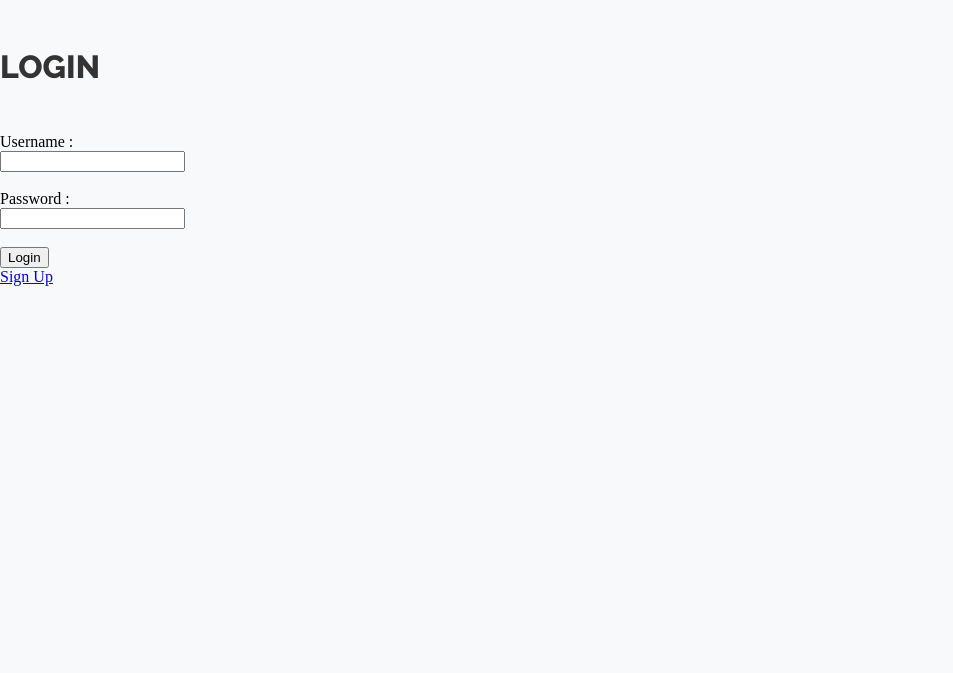
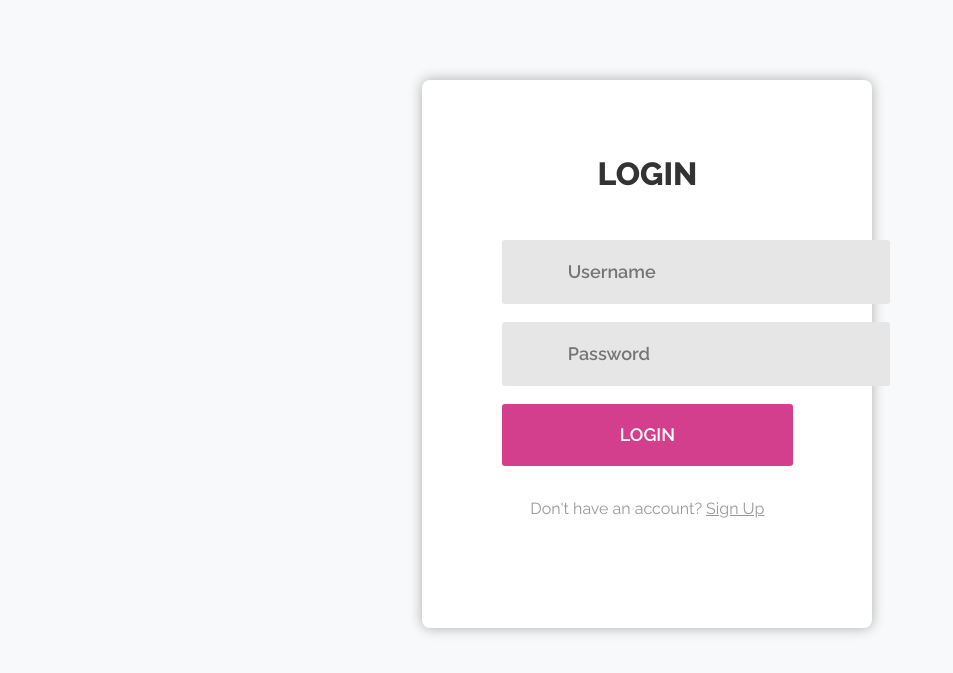
Before and after one commit to nafihabdussamad/Django, a Django app: page /members/ in a window 1280 px wide. Shown: the top 673 px of the page, without its empty margins (0-953 px from the left). Run offline with Django 4.2, Linux system fonts and the light colour scheme.

Commit message:
Update Login.html

```diff
--- a/Oyappanmaar/members/templates/Login.html
+++ b/Oyappanmaar/members/templates/Login.html
@@ -4,22 +4,38 @@
 <head>
     <meta charset="UTF-8">
     <link rel="stylesheet" href="{% static 'Login.css' %}">
+    <link rel="preconnect" href="https://fonts.googleapis.com">
+    <link rel="preconnect" href="https://fonts.gstatic.com" crossorigin>
+    <link href="https://fonts.googleapis.com/css2?family=Raleway:ital,wght@0,200;0,700;1,200;1,600&display=swap" rel="stylesheet">
+    <link rel="preconnect" href="https://fonts.googleapis.com">
+    <link rel="preconnect" href="https://fonts.gstatic.com" crossorigin>
+    <link href="https://fonts.googleapis.com/css2?family=Raleway:ital,wght@0,200;0,400;0,700;1,200;1,600&display=swap" rel="stylesheet">
+    <link rel="preconnect" href="https://fonts.googleapis.com">
+    <link rel="preconnect" href="https://fonts.gstatic.com" crossorigin>
+    <link href="https://fonts.googleapis.com/css2?family=Raleway:ital,wght@0,200;0,400;0,700;0,800;1,200;1,600&display=swap" rel="stylesheet">
+    <link rel="preconnect" href="https://fonts.googleapis.com">
+    <link rel="preconnect" href="https://fonts.gstatic.com" crossorigin>
+    <link href="https://fonts.googleapis.com/css2?family=Raleway:ital,wght@0,200;0,400;0,600;0,700;0,800;1,200;1,600&display=swap" rel="stylesheet">
     <title>Oyappanmaar</title>
 </head>
 <body>
-  <h1>Login</h1>
-    <form action="check/" method="post">
-        {% csrf_token %}
-        Username :<br>
-        <input name="user">
-        <br><br>
-        Password :<br>
-        <input type="password" name="pwd">
-        <br><br>
-        <input type="submit" value="Login">
-    </form>
-    <a href="new_user/">Sign Up</a>
-    <br>
+    <div class = "box">
+        <h1>Login</h1>
+        <div class = "formbox">
+            <form action="check/" method="post">
+                {% csrf_token %}
+                <input class = "inputbox" name="user" placeholder="Username">
+                <br>
+                <input class = "inputbox" type="password" name="pwd" placeholder="Password">
+                <br>
+                <input class = "inputbox" id = "loginbtn" type="submit" value="Login">
+            </form>
+        <div class="signup">
+            <span class="signtext">Don't have an account?</span>
+            <a class="signtext" href="new_user/">Sign Up</a>
+        </div>
+    </div>
+    </div>
     {% if test == 0 %}
         <p>User not Found ! Register New User</p>
     {% elif test == 1 %}
```
